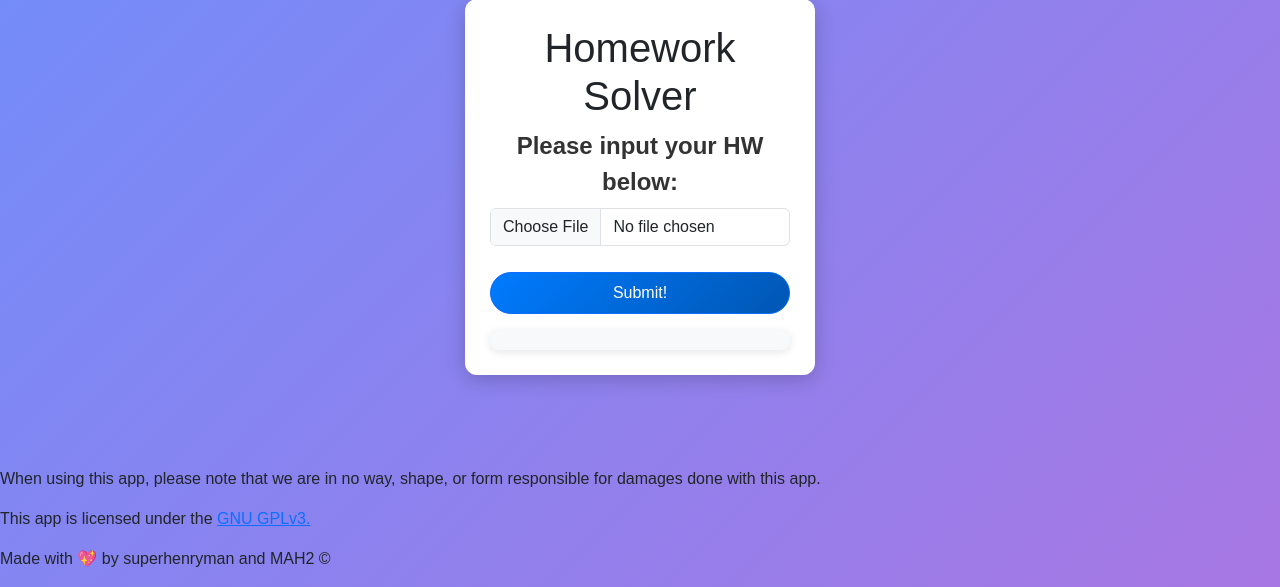
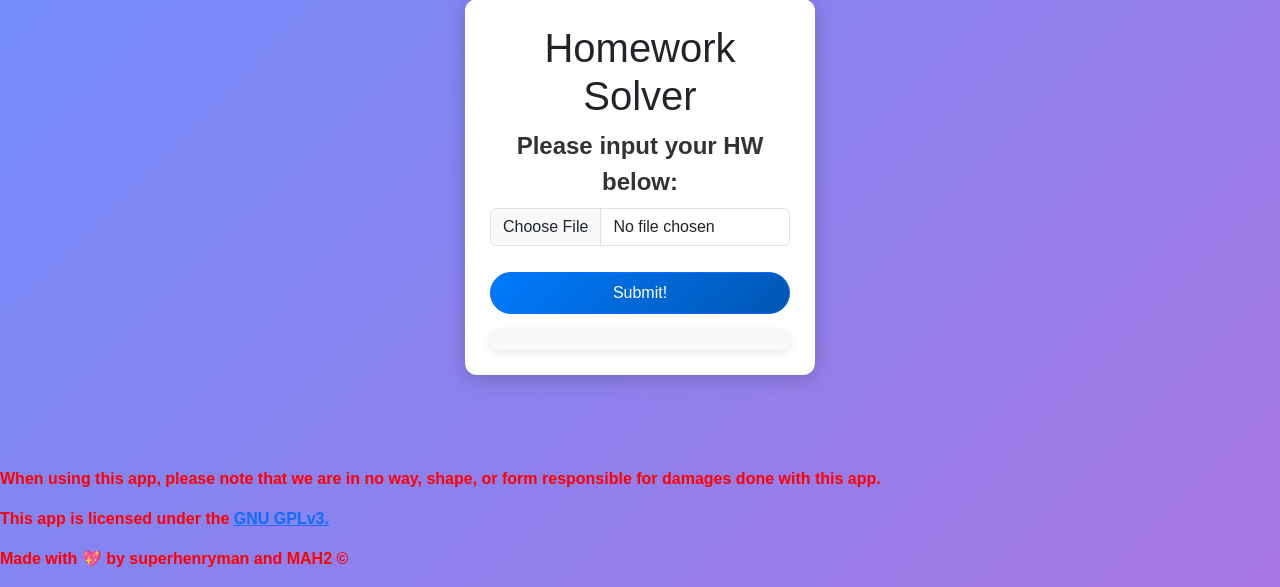
Before and after one commit to superhenryman/Homework-Solver, a Flask app: page / in a window 1280 px wide. Shown: the part 213-800 px from the top of the page. Run offline with Flask 3, Linux system fonts and the light colour scheme.

Commit message:
Update styles.css

```diff
--- a/static/styles.css
+++ b/static/styles.css
@@ -79,6 +79,8 @@ img {
 }
 
 .footer {
+    color:#ff0000;
+    font-weight:bold;
     position: fixed;
     left: 0;
     bottom: 0;
```
